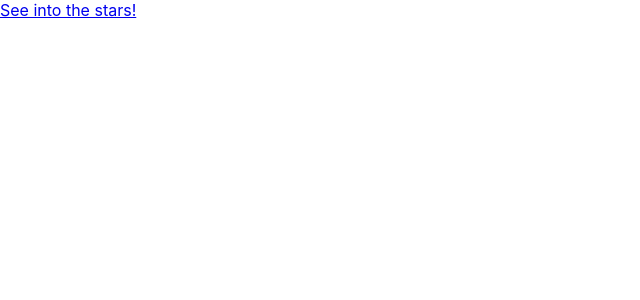
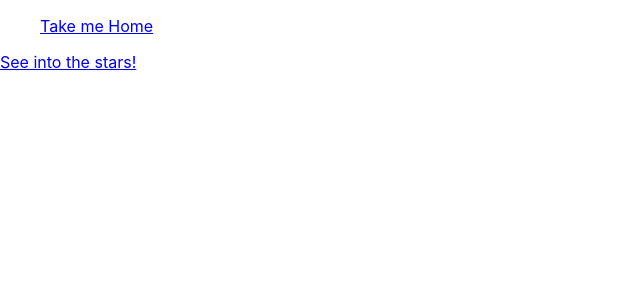
Before and after one commit to ryguy806/nasa-apod, a React (Create React App) app: page / in a window 1280 px wide. Shown: the top 300 px of the page, without its empty margins (0-640 px from the left). Built offline with nearby package versions, Linux system fonts and the light colour scheme; no server answers.

Commit message:
Added in the NavBar.

```diff
--- a/src/components/Home.js
+++ b/src/components/Home.js
@@ -1,10 +1,14 @@
 import React from 'react';
 import {Link} from 'react-router-dom';
+import NavBar from './NavBar';
 
 export default function Home() {
     return (
-        <div>
-            <Link to="/nasa-photo">See into the stars!</Link>
-        </div>
+        <>
+            <NavBar />
+            <div>
+                <Link to="/nasa-photo">See into the stars!</Link>
+            </div>
+        </>
     )
 }
--- a/src/components/NasaPhoto.js
+++ b/src/components/NasaPhoto.js
@@ -1,4 +1,5 @@
 import React, {useEffect, useState} from 'react';
+import NavBar from './NavBar';
 
 const apiKey = process.env.REACT_APP_NASA_KEY;
 
@@ -22,6 +23,8 @@
     if(!photoData) return <div />;
 
     return (
+        <>
+            <NavBar />
             <div>
                 { photoData.media_type === "image" ?
                     (<img src={photoData.url} alt={photoData.title}/>) :
@@ -39,5 +42,6 @@
                 <p>{photoData.date}</p>
                 <p>{photoData.explanation}</p>
             </div>
+        </>
     );
 }
--- a/src/components/NavBar.js
+++ b/src/components/NavBar.js
@@ -0,0 +1,12 @@
+import React from 'react';
+import {Link} from 'react-router-dom';
+
+export default function NavBar() {
+    return (
+        <div>
+            <ul>
+                <Link to="/">Take me Home</Link>
+            </ul>
+        </div>
+    );
+}
```
Lines whose indentation alone changed are shown as unchanged.
